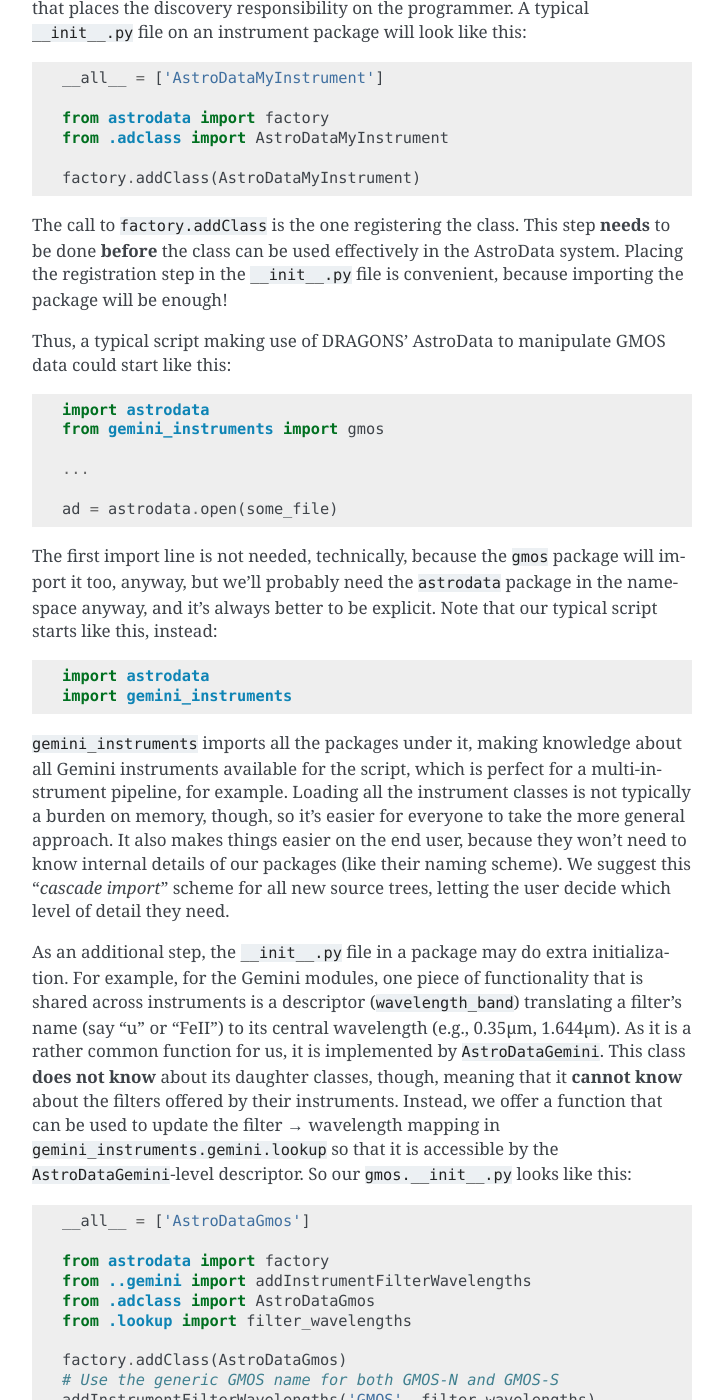
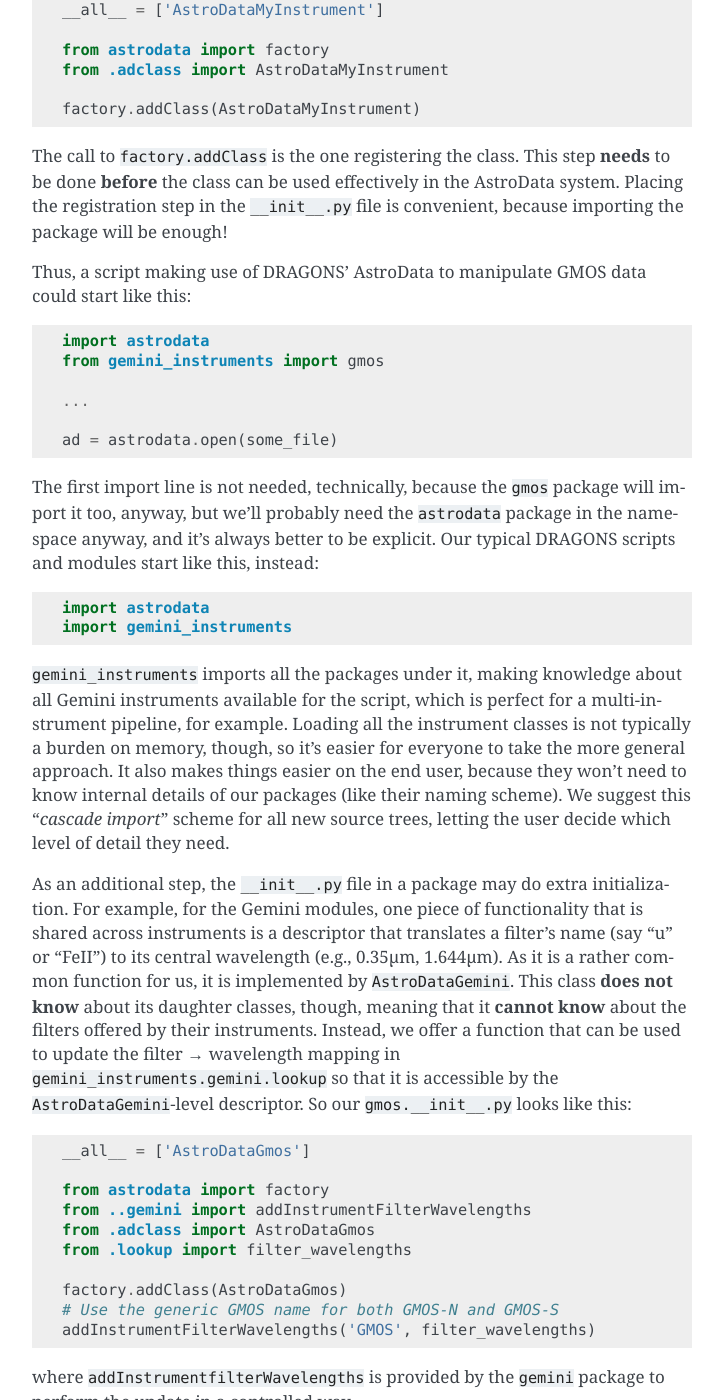
Before and after one commit to GeminiDRSoftware/astrodata, a Sphinx documentation site: the page built from astrodata/doc/ad_ProgrammersManual/source/adclass.rst, in a window 1280 px wide and 1400 px high, scrolled down 6514 px. Shown: the whole window, without its empty margins (388-1111 px from the left). Built offline with Sphinx 7.4.7, drawn with Linux system fonts in a browser that asks for light colours; some of the changed text lies outside the part shown.

Commit message:
minor textual changes

```diff
--- a/astrodata/doc/ad_ProgrammersManual/source/adclass.rst
+++ b/astrodata/doc/ad_ProgrammersManual/source/adclass.rst
@@ -264,8 +264,6 @@
 
         return cls(FitsLoader(FitsProvider).load(source, extname_parser=sami_parser))
 
-  Note that the ``FitsLoader.load`` method will assign the lowest available
-  integer to a ``SCI`` header with no ``EXTVER`` keyword (or if its value is -1).
 
 * *Descriptors* will make the bulk of the class: again, the name is arbitrary,
   and it should be descriptive. What *may* be important here is to use
@@ -318,7 +316,7 @@
 AstroData system. Placing the registration step in the ``__init__.py`` file is
 convenient, because importing the package will be enough!
 
-Thus, a typical script making use of DRAGONS' AstroData to manipulate GMOS data
+Thus, a script making use of DRAGONS' AstroData to manipulate GMOS data
 could start like this::
 
     import astrodata
@@ -330,8 +328,8 @@
 
 The first import line is not needed, technically, because the ``gmos`` package
 will import it too, anyway, but we'll probably need the ``astrodata`` package
-in the namespace anyway, and it's always better to be explicit. Note that our
-typical script starts like this, instead::
+in the namespace anyway, and it's always better to be explicit. Our
+typical DRAGONS scripts and modules start like this, instead::
 
     import astrodata
     import gemini_instruments
@@ -347,8 +345,8 @@
 
 As an additional step, the ``__init__.py`` file in a package may do extra
 initialization. For example, for the Gemini modules, one piece of functionality
-that is shared across instruments is a descriptor (``wavelength_band``)
-translating a filter's name (say "u" or "FeII") to its central wavelength (e.g.,
+that is shared across instruments is a descriptor that translates
+a filter's name (say "u" or "FeII") to its central wavelength (e.g.,
 0.35µm, 1.644µm). As it is a rather common function for us, it is implemented
 by ``AstroDataGemini``. This class **does not know** about its daughter
 classes, though, meaning that it **cannot know** about the filters offered by
--- a/astrodata/doc/ad_ProgrammersManual/source/providers.rst
+++ b/astrodata/doc/ad_ProgrammersManual/source/providers.rst
@@ -81,7 +81,7 @@
 internally, or how to deal with slicing. On slicing, we chose to use a "proxy"
 class for ``FitsProvider``. So, when sliced (through __getitem__), a
 ``FitsProvider`` will return a ``FitsProviderProxy``, which is also a
-descendant of ``DataProvider`` and reproduces the interface of its "proxyed"
+descendant of ``DataProvider`` and reproduces the interface of its "proxied"
 class.
 
 More importantly, ``FitsProviderProxy`` keeps an internal mapping of the sliced
--- a/astrodata/doc/ad_ProgrammersManual/source/tags.rst
+++ b/astrodata/doc/ad_ProgrammersManual/source/tags.rst
@@ -24,9 +24,9 @@
 certain ``TagSet``, or put restrictions on others. The different arguments to
 ``TagSet`` all expect a list (or some other work the in the following way):
 
-* ``add``: if this ``TagSet`` is selected, then add all its members to the tag
+* ``add``: if this ``TagSet`` is selected, then add all these members to the tag
   set.
-* ``remove``: if this ``TagSet`` is selected, then subtract all its members
+* ``remove``: if this ``TagSet`` is selected, then subtract all these members
   from the tag set.
 * ``blocked_by``: if any of the tags listed in here exist in the tag set, then
   discard this ``TagSet`` altogether.
```
Also changed, not shown: other parts of astrodata/doc/ad_ProgrammersManual/source/adclass.rst (+6 -4 lines), astrodata/doc/ad_ProgrammersManual/source/containers.rst (+4 -4 lines), astrodata/doc/ad_ProgrammersManual/source/design.rst (+3 -5 lines), astrodata/doc/ad_ProgrammersManual/source/intro.rst (+5 -3 lines).
